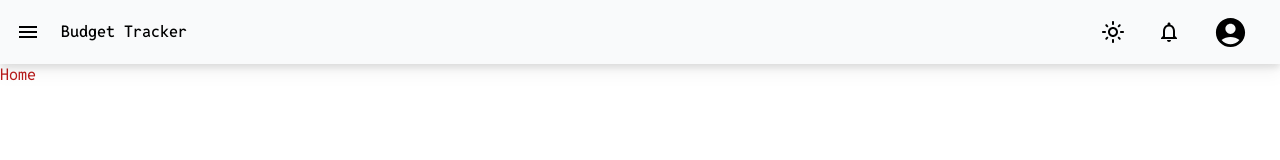
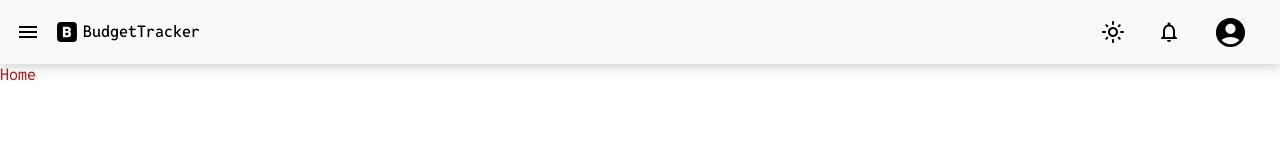
Before and after one commit to YBD21/Budget-Tracker, a Next.js app in the folder client/: page / in a window 1280 px wide. Shown: the top 160 px of the page. Built offline with nearby package versions, Linux system fonts and the light colour scheme.

Commit message:
[client] added Logo In NavBar

```diff
--- a/client/src/app/layout.tsx
+++ b/client/src/app/layout.tsx
@@ -5,7 +5,7 @@ import localFont from 'next/font/local';
 import { ThemeProvider } from 'next-themes';
 
 export const metadata: Metadata = {
-  title: 'Budget Tracker',
+  title: 'BudgetTracker',
   description: 'It an App',
 };
 
--- a/client/src/components/NavBar/index.tsx
+++ b/client/src/components/NavBar/index.tsx
@@ -6,6 +6,8 @@ import MenuIcon from '@mui/icons-material/Menu';
 import NotificationsOutlinedIcon from '@mui/icons-material/NotificationsOutlined';
 import AccountCircleIcon from '@mui/icons-material/AccountCircle';
 import ToggleTheme from '../ToggleTheme';
+import Logo from '@/assets/logo.svg';
+import Image from 'next/image';
 
 const NavBar = () => {
   return (
@@ -18,7 +20,18 @@ const NavBar = () => {
               <MenuIcon className="transition duration-300 ease-in-out dark:text-white dark:hover:text-white dark:hover:drop-shadow-[0_0_10px_rgba(255,255,255,1)] hover:text-black hover:drop-shadow-[0_0_10px_rgba(0,0,0,1)]" />
             </IconButton>
 
-            <p className="mx-4 text-base font-medium">Budget Tracker</p>
+            <div className="mx-2.5 flex justify-between gap-1">
+              <Image
+                suppressHydrationWarning
+                src={Logo}
+                alt="Logo"
+                width={24}
+                height={24}
+                className="rounded-md border-2 border-solid dark:border-white"
+              />
+
+              <p className="text-base font-medium">BudgetTracker</p>
+            </div>
           </div>
         </div>
         {/* max-w-screen-sm */}
```
